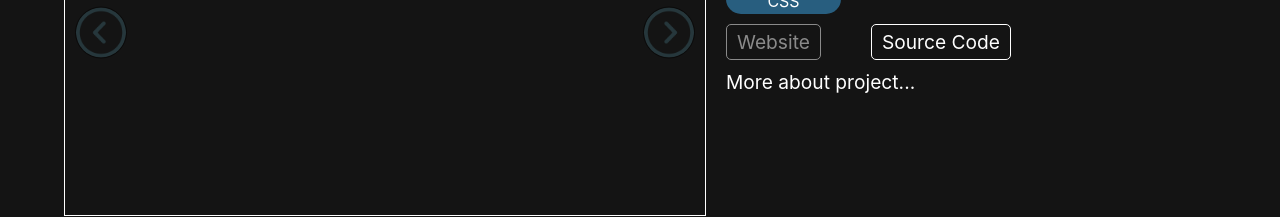
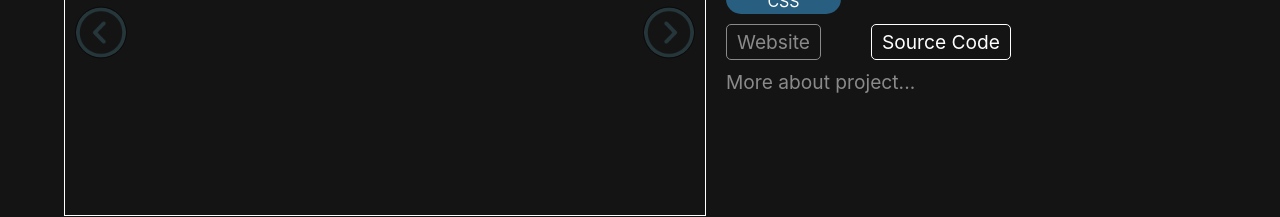
Before and after one commit to w3lt/portfolio, a React (Create React App) app: page /about in a window 1280 px wide. Both pictures are taken after a click on the element "Projects". Shown: the part 324-541 px from the top of the page. Built offline with nearby package versions, Linux system fonts and the light colour scheme.

Commit message:
disable more

```diff
--- a/src/components/Projects/Projects.css
+++ b/src/components/Projects/Projects.css
@@ -67,6 +67,8 @@
 
 .project .info .more {
     display: flex;
+    pointer-events: none;
+    opacity: 0.5;
 }
 
 .project .info .more:hover {
```
